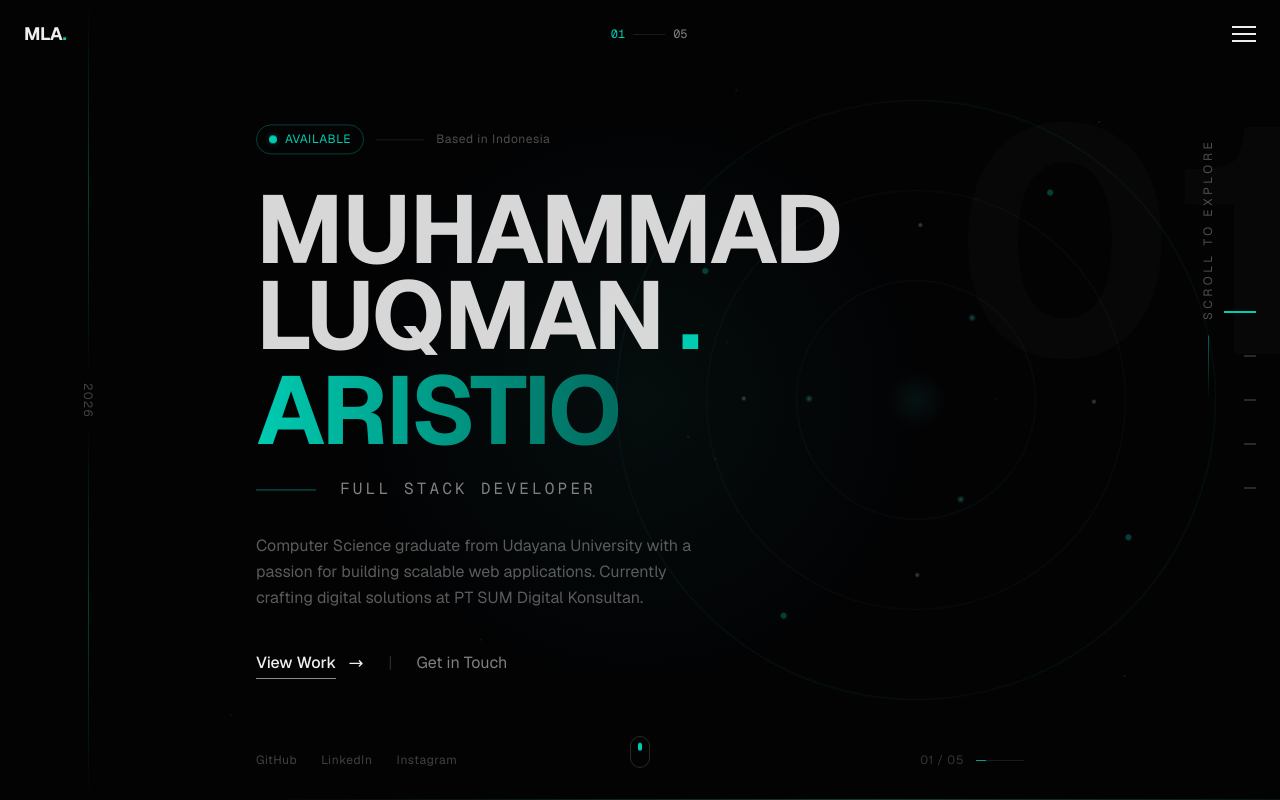
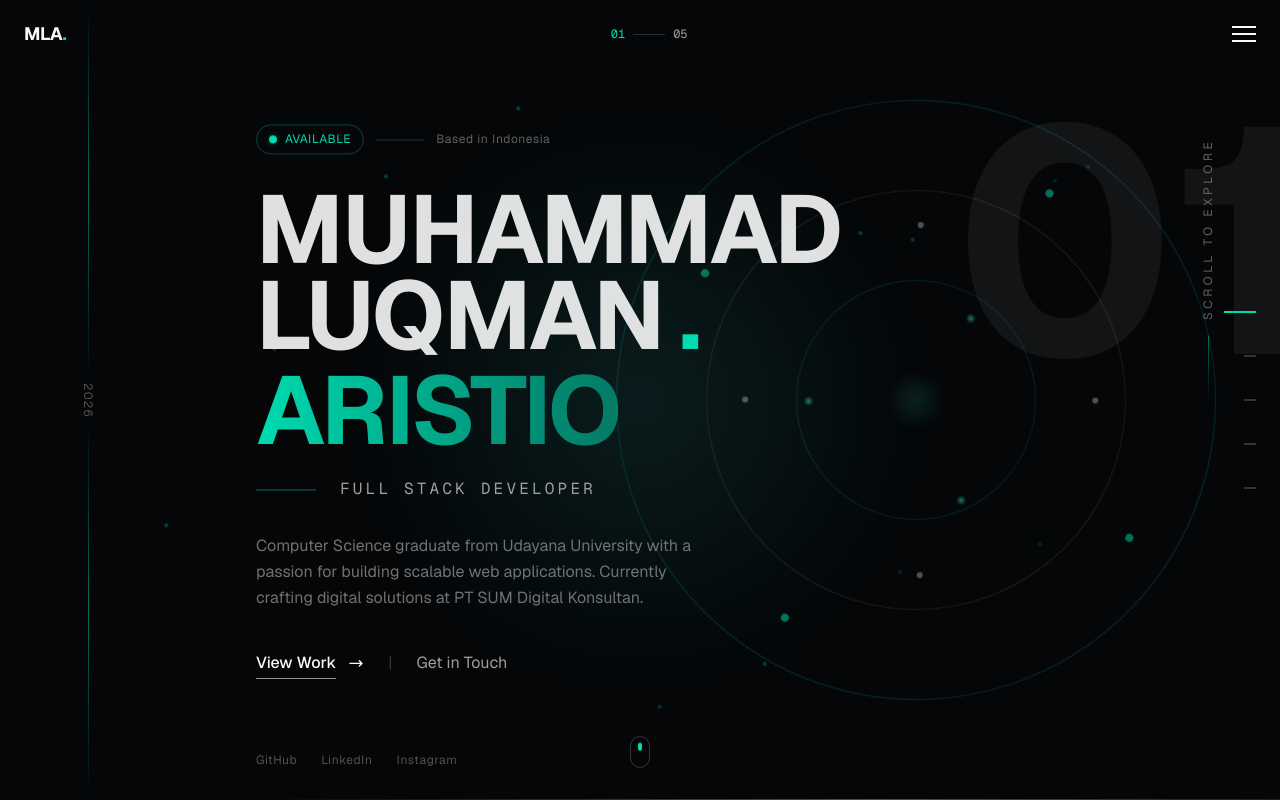
Before and after one commit to LuqmanAristio/my-web, a Next.js app: page / in a window 1280 px wide. Built offline with nearby package versions, Linux system fonts and the light colour scheme.

Commit message:
adjust contrast and parallax animation

```diff
--- a/app/globals.css
+++ b/app/globals.css
@@ -4,39 +4,39 @@
 @custom-variant dark (&:is(.dark *));
 
 :root {
-  --background: oklch(0.098 0.005 285);
-  --foreground: oklch(0.95 0 0);
-  --card: oklch(0.13 0.005 285);
-  --card-foreground: oklch(0.95 0 0);
-  --popover: oklch(0.13 0.005 285);
-  --popover-foreground: oklch(0.95 0 0);
-  --primary: oklch(0.95 0 0);
-  --primary-foreground: oklch(0.098 0.005 285);
-  --secondary: oklch(0.18 0.005 285);
-  --secondary-foreground: oklch(0.95 0 0);
-  --muted: oklch(0.18 0.005 285);
-  --muted-foreground: oklch(0.6 0 0);
-  --accent: oklch(0.75 0.15 180);
-  --accent-foreground: oklch(0.098 0.005 285);
+  --background: oklch(0.12 0.008 260);
+  --foreground: oklch(0.98 0 0);
+  --card: oklch(0.16 0.008 260);
+  --card-foreground: oklch(0.98 0 0);
+  --popover: oklch(0.16 0.008 260);
+  --popover-foreground: oklch(0.98 0 0);
+  --primary: oklch(0.98 0 0);
+  --primary-foreground: oklch(0.12 0.008 260);
+  --secondary: oklch(0.22 0.01 260);
+  --secondary-foreground: oklch(0.98 0 0);
+  --muted: oklch(0.22 0.01 260);
+  --muted-foreground: oklch(0.7 0 0);
+  --accent: oklch(0.78 0.18 175);
+  --accent-foreground: oklch(0.12 0.008 260);
   --destructive: oklch(0.577 0.245 27.325);
   --destructive-foreground: oklch(0.577 0.245 27.325);
-  --border: oklch(0.22 0.005 285);
-  --input: oklch(0.22 0.005 285);
-  --ring: oklch(0.75 0.15 180);
+  --border: oklch(0.3 0.01 260);
+  --input: oklch(0.3 0.01 260);
+  --ring: oklch(0.78 0.18 175);
   --chart-1: oklch(0.646 0.222 41.116);
   --chart-2: oklch(0.6 0.118 184.704);
   --chart-3: oklch(0.398 0.07 227.392);
   --chart-4: oklch(0.828 0.189 84.429);
   --chart-5: oklch(0.769 0.188 70.08);
   --radius: 0.625rem;
-  --sidebar: oklch(0.13 0.005 285);
-  --sidebar-foreground: oklch(0.95 0 0);
-  --sidebar-primary: oklch(0.75 0.15 180);
-  --sidebar-primary-foreground: oklch(0.098 0.005 285);
-  --sidebar-accent: oklch(0.18 0.005 285);
-  --sidebar-accent-foreground: oklch(0.95 0 0);
-  --sidebar-border: oklch(0.22 0.005 285);
-  --sidebar-ring: oklch(0.75 0.15 180);
+  --sidebar: oklch(0.16 0.008 260);
+  --sidebar-foreground: oklch(0.98 0 0);
+  --sidebar-primary: oklch(0.78 0.18 175);
+  --sidebar-primary-foreground: oklch(0.12 0.008 260);
+  --sidebar-accent: oklch(0.22 0.01 260);
+  --sidebar-accent-foreground: oklch(0.98 0 0);
+  --sidebar-border: oklch(0.3 0.01 260);
+  --sidebar-ring: oklch(0.78 0.18 175);
 }
 
 @theme inline {
--- a/components/portfolio/about.tsx
+++ b/components/portfolio/about.tsx
@@ -36,7 +36,7 @@ export function About() {
     >
       {/* Large background number */}
       <div
-        className="absolute right-0 md:right-12 top-1/2 -translate-y-1/2 text-[20rem] md:text-[28rem] font-bold text-foreground/[0.02] select-none pointer-events-none leading-none"
+        className="absolute right-0 md:right-12 top-1/2 -translate-y-1/2 text-[20rem] md:text-[28rem] font-bold text-foreground/6 select-none pointer-events-none leading-none"
         style={{
           opacity: isInView ? 1 : 0,
           transform: isInView
@@ -139,7 +139,7 @@ export function About() {
                 >
                   <div className="relative p-6 rounded-2xl bg-secondary/30 border border-border/50 hover:border-accent/30 transition-all duration-500 overflow-hidden">
                     {/* Hover gradient effect */}
-                    <div className="absolute inset-0 bg-gradient-to-r from-accent/5 to-transparent opacity-0 group-hover:opacity-100 transition-opacity duration-500" />
+                    <div className="absolute inset-0 bg-linear-to-r from-accent/5 to-transparent opacity-0 group-hover:opacity-100 transition-opacity duration-500" />
 
                     <div className="relative z-10 flex flex-col md:flex-row md:items-center gap-4">
                       {/* Category number and name */}
--- a/components/portfolio/contact.tsx
+++ b/components/portfolio/contact.tsx
@@ -32,7 +32,7 @@ export function Contact() {
     >
       {/* Large background number */}
       <div
-        className="absolute left-0 md:left-12 top-1/2 -translate-y-1/2 text-[20rem] md:text-[28rem] font-bold text-foreground/[0.02] select-none pointer-events-none leading-none"
+        className="absolute left-0 md:left-12 top-1/2 -translate-y-1/2 text-[20rem] md:text-[28rem] font-bold text-foreground/6 select-none pointer-events-none leading-none"
         style={{
           opacity: isInView ? 1 : 0,
           transform: isInView ? "translateY(-50%) translateX(0)" : "translateY(-50%) translateX(-50px)",
--- a/components/portfolio/experience.tsx
+++ b/components/portfolio/experience.tsx
@@ -57,7 +57,7 @@ export function Experience() {
     >
       {/* Large background number */}
       <div
-        className="absolute right-0 md:right-12 top-1/2 -translate-y-1/2 text-[20rem] md:text-[28rem] font-bold text-foreground/[0.02] select-none pointer-events-none leading-none"
+        className="absolute right-0 md:right-12 top-1/2 -translate-y-1/2 text-[20rem] md:text-[28rem] font-bold text-foreground/6 select-none pointer-events-none leading-none"
         style={{
           opacity: isInView ? 1 : 0,
           transform: isInView ? "translateY(-50%) translateX(0)" : "translateY(-50%) translateX(50px)",
--- a/components/portfolio/hero.tsx
+++ b/components/portfolio/hero.tsx
@@ -42,10 +42,10 @@ function useTextScramble(text: string, isActive: boolean) {
 // Orbital animation component - elegant continuous motion
 function OrbitalRings() {
   return (
-    <div className="absolute right-[5%] top-1/2 -translate-y-1/2 w-[500px] h-[500px] md:w-[600px] md:h-[600px] pointer-events-none">
+    <div className="absolute right-[5%] top-1/2 -translate-y-1/2 w-125 h-125 md:w-150 md:h-150 pointer-events-none">
       {/* Outer ring */}
       <div
-        className="absolute inset-0 rounded-full border border-accent/[0.08]"
+        className="absolute inset-0 rounded-full border border-accent/20"
         style={{
           animation: "spin 60s linear infinite",
         }}
@@ -54,7 +54,7 @@ function OrbitalRings() {
         {[0, 90, 180, 270].map((deg) => (
           <div
             key={deg}
-            className="absolute w-1.5 h-1.5 bg-accent/30 rounded-full"
+            className="absolute w-2 h-2 bg-accent/50 rounded-full"
             style={{
               top: "50%",
               left: "50%",
@@ -66,7 +66,7 @@ function OrbitalRings() {
 
       {/* Middle ring - counter rotate */}
       <div
-        className="absolute inset-[15%] rounded-full border border-foreground/[0.04]"
+        className="absolute inset-[15%] rounded-full border border-foreground/10"
         style={{
           animation: "spin 45s linear infinite reverse",
         }}
@@ -74,7 +74,7 @@ function OrbitalRings() {
         {[45, 135, 225, 315].map((deg) => (
           <div
             key={deg}
-            className="absolute w-1 h-1 bg-foreground/20 rounded-full"
+            className="absolute w-1.5 h-1.5 bg-foreground/30 rounded-full"
             style={{
               top: "50%",
               left: "50%",
@@ -86,7 +86,7 @@ function OrbitalRings() {
 
       {/* Inner ring */}
       <div
-        className="absolute inset-[30%] rounded-full border border-accent/[0.06]"
+        className="absolute inset-[30%] rounded-full border border-accent/15"
         style={{
           animation: "spin 30s linear infinite",
         }}
@@ -94,12 +94,12 @@ function OrbitalRings() {
         {[0, 120, 240].map((deg) => (
           <div
             key={deg}
-            className="absolute w-2 h-2 rounded-full"
+            className="absolute w-2.5 h-2.5 rounded-full"
             style={{
               top: "50%",
               left: "50%",
               transform: `rotate(${deg}deg) translateX(50%) translateX(calc(105px - 50%)) translateY(-50%)`,
-              background: "radial-gradient(circle, rgba(56, 189, 178, 0.4) 0%, transparent 70%)",
+              background: "radial-gradient(circle, rgba(56, 189, 178, 0.6) 0%, transparent 70%)",
             }}
           />
         ))}
@@ -109,7 +109,7 @@ function OrbitalRings() {
       <div
         className="absolute inset-[45%] rounded-full"
         style={{
-          background: "radial-gradient(circle, rgba(56, 189, 178, 0.15) 0%, transparent 70%)",
+          background: "radial-gradient(circle, rgba(56, 189, 178, 0.25) 0%, transparent 70%)",
           animation: "pulse 4s ease-in-out infinite",
         }}
       />
@@ -124,7 +124,7 @@ function AnimatedGradientLine() {
       <div
         className="h-full w-[200%]"
         style={{
-          background: "linear-gradient(90deg, transparent, transparent 25%, rgba(56, 189, 178, 0.3) 50%, transparent 75%, transparent)",
+          background: "linear-gradient(90deg, transparent, transparent 25%, rgba(56, 189, 178, 0.5) 50%, transparent 75%, transparent)",
           animation: "slideRight 8s linear infinite",
         }}
       />
@@ -134,22 +134,44 @@ function AnimatedGradientLine() {
 
 // Floating particles component
 function FloatingParticles() {
+  const [particles, setParticles] = useState<
+    {
+      left: string
+      top: string
+      duration: number
+      delay: number
+    }[]
+  >([])
+
+  useEffect(() => {
+    const generated = Array.from({ length: 12 }).map(() => ({
+      left: `${10 + Math.random() * 80}%`,
+      top: `${10 + Math.random() * 80}%`,
+      duration: 15 + Math.random() * 10,
+      delay: Math.random() * 5,
+    }))
+
+    setParticles(generated)
+  }, [])
+
+  if (!particles.length) return null
+
   return (
     <div className="absolute inset-0 overflow-hidden pointer-events-none">
-      {[...Array(10)].map((_, i) => (
+      {particles.map((p, i) => (
         <div
           key={i}
-          className="absolute w-0.5 h-0.5 bg-accent/30 rounded-full"
+          className="absolute w-1 h-1 bg-accent/50 rounded-full"
           style={{
-            left: `${10 + Math.random() * 80}%`,
-            top: `${10 + Math.random() * 80}%`,
-            animation: `float ${15 + Math.random() * 10}s ease-in-out infinite`,
-            animationDelay: `${Math.random() * 5}s`,
+            left: p.left,
+            top: p.top,
+            animation: `float ${p.duration}s ease-in-out infinite`,
+            animationDelay: `${p.delay}s`,
           }}
         />
       ))}
     </div>
-  );
+  )
 }
 
 // Glowing orb that follows cursor subtly
@@ -160,10 +182,10 @@ function GlowingOrb({
 }) {
   return (
     <div
-      className="absolute w-[600px] h-[600px] rounded-full pointer-events-none"
+      className="absolute w-150 h-150 rounded-full pointer-events-none"
       style={{
         background:
-          "radial-gradient(circle, rgba(56, 189, 178, 0.06) 0%, transparent 70%)",
+          "radial-gradient(circle, rgba(56, 189, 178, 0.12) 0%, transparent 70%)",
         left: "50%",
         top: "50%",
         transform: `translate(calc(-50% + ${mousePosition.x * 2}px), calc(-50% + ${mousePosition.y * 2}px))`,
@@ -225,7 +247,7 @@ export function Hero() {
 
         {/* Large background number */}
         <div
-          className="absolute right-0 top-1/2 -translate-y-1/2 text-[25vw] font-bold text-foreground/[0.02] leading-none pointer-events-none select-none hidden lg:block"
+          className="absolute right-0 top-1/2 -translate-y-1/2 text-[25vw] font-bold text-foreground/6 leading-none pointer-events-none select-none hidden lg:block"
           style={{
             opacity: isInView ? 1 : 0,
             transform: isInView ? "translateY(-50%) translateX(10%)" : "translateY(-50%) translateX(30%)",
@@ -244,7 +266,7 @@ export function Hero() {
           }}
         >
           <div
-            className="w-px bg-gradient-to-b from-transparent via-accent/30 to-transparent flex-1"
+            className="w-px bg-linear-to-b from-transparent via-accent/50 to-transparent flex-1"
             style={{
               transform: isInView ? "scaleY(1)" : "scaleY(0)",
               transition: "transform 1.5s cubic-bezier(0.16, 1, 0.3, 1) 0.3s",
@@ -252,7 +274,7 @@ export function Hero() {
           />
           <span className="text-xs text-muted-foreground/50 tracking-widest py-4 [writing-mode:vertical-lr]">2026</span>
           <div
-            className="w-px bg-gradient-to-b from-transparent via-accent/30 to-transparent flex-1"
+            className="w-px bg-linear-to-b from-transparent via-accent/50 to-transparent flex-1"
             style={{
               transform: isInView ? "scaleY(1)" : "scaleY(0)",
               transition: "transform 1.5s cubic-bezier(0.16, 1, 0.3, 1) 0.3s",
@@ -461,14 +483,6 @@ export function Hero() {
               </a>
             ))}
           </div>
-
-          {/* Scroll indicator */}
-          <div className="flex items-center gap-3">
-            <span className="text-xs text-muted-foreground/40 tracking-wider hidden sm:block">01 / 05</span>
-            <div className="w-12 h-px bg-border relative overflow-hidden">
-              <div className="absolute inset-0 bg-accent animate-pulse" style={{ width: "20%" }} />
-            </div>
-          </div>
         </div>
       </div>
     </section>
--- a/components/portfolio/projects.tsx
+++ b/components/portfolio/projects.tsx
@@ -49,7 +49,7 @@ export function Projects() {
     >
       {/* Large background number */}
       <div
-        className="absolute left-0 md:left-12 top-1/2 -translate-y-1/2 text-[20rem] md:text-[28rem] font-bold text-foreground/[0.02] select-none pointer-events-none leading-none"
+        className="absolute left-0 md:left-12 top-1/2 -translate-y-1/2 text-[20rem] md:text-[28rem] font-bold text-foreground/6 select-none pointer-events-none leading-none"
         style={{
           opacity: isInView ? 1 : 0,
           transform: isInView ? "translateY(-50%) translateX(0)" : "translateY(-50%) translateX(-50px)",
```
